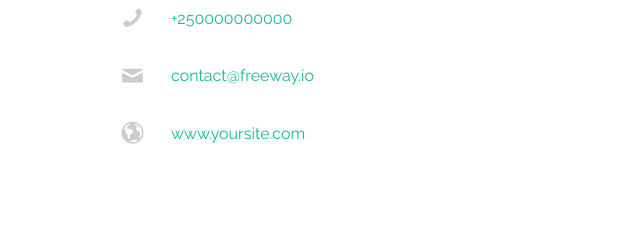
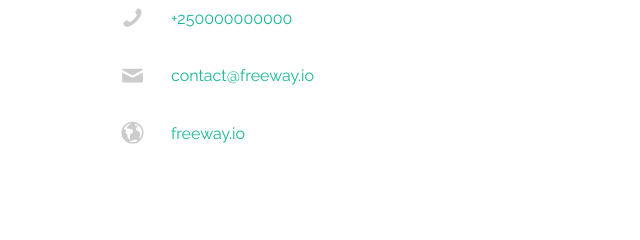
Before and after one commit to free-way/Free-way_SITE, a plain HTML site: page contact.html in a window 1280 px wide. Shown: the part 973-1213 px from the top of the page, 629-1269 px from the left. Drawn offline with Linux system fonts and the light colour scheme; some packages are replaced by stand-ins of ours; no server answers; files whose address does not match are found by name.

Commit message:
initial commit

```diff
--- a/contact.html
+++ b/contact.html
@@ -129,7 +129,7 @@
 							<ul>
 								<li class="phone"><a href="+250000000000">+250000000000</a></li>
 								<li class="email"><a href="#">contact@freeway.io</a></li>
-								<li class="url"><a href="#">www.yoursite.com</a></li>
+								<li class="url"><a href="#">freeway.io</a></li>
 							</ul>
 						</div>
 					</div>
```
